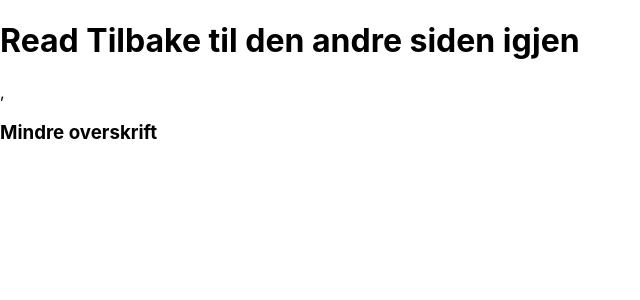
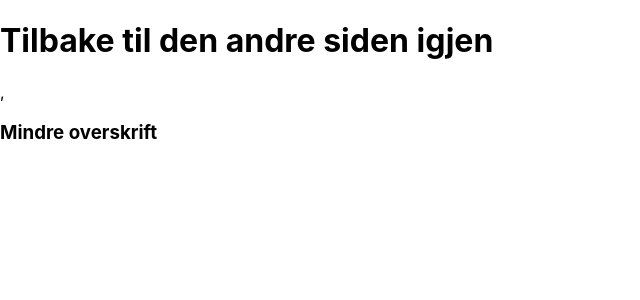
Before and after one commit to Lauvsnes1/Sellpoint, a Next.js app: page /test2 in a window 1280 px wide. Shown: the top 300 px of the page, without its empty margins (0-640 px from the left). Built offline with nearby package versions, Linux system fonts and the light colour scheme.

Commit message:
remove read

```diff
--- a/pages/test.js
+++ b/pages/test.js
@@ -4,7 +4,6 @@ export default function Test() {
         <>
         <h1>Test123</h1>,
         <h3 className="link">
-            Read{' '}
             <Link href="/test2">
                 <a>
                     Gå til andre siden
--- a/pages/test2.js
+++ b/pages/test2.js
@@ -3,7 +3,6 @@ export default function Test2() {
     return (
         <>
         <h1 className="title">
-            Read{' '}
             <Link href="/test">
                 <a>
                 Tilbake  til den andre siden igjen
```
